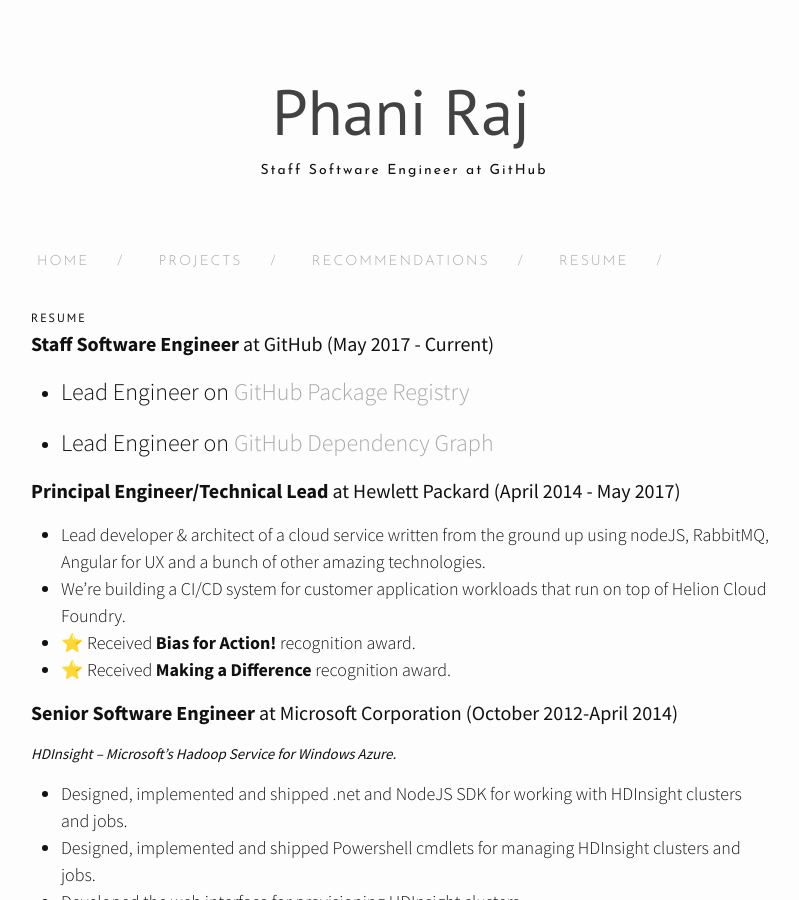
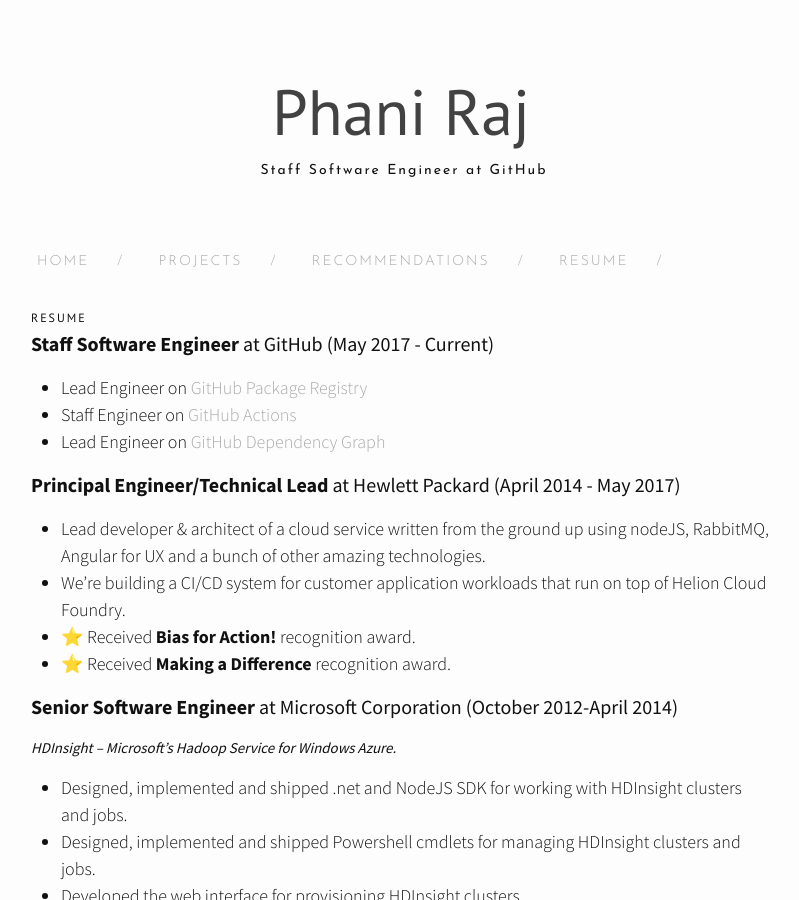
Before and after one commit to Phanatic/phanatic.github.io, a Jekyll site: the page built from resume.md, in a window 1280 px wide and 900 px high. Shown: the whole window, without its empty margins (239-1038 px from the left). Built offline with Jekyll 4.4.1, drawn with Linux system fonts in a browser that asks for light colours; nearby versions of some CDN libraries; emoji names are drawn with the system emoji font; comment, search, counter and statistics services are not loaded.

Commit message:
Update resume.md

```diff
--- a/resume.md
+++ b/resume.md
@@ -5,7 +5,7 @@ permalink: /resume/
 ---
 #### **Staff Software Engineer** at GitHub (May 2017 - Current)
 * Lead Engineer on [GitHub Package Registry](https://youtu.be/N_-Cu9_2YAA)
-
+* Staff Engineer on [GitHub Actions](https://developer.github.com/actions/)
 * Lead Engineer on [GitHub Dependency Graph](https://help.github.com/en/articles/listing-the-packages-that-a-repository-depends-on)
 
 #### **Principal Engineer/Technical Lead** at Hewlett Packard (April 2014 - May 2017)
```
